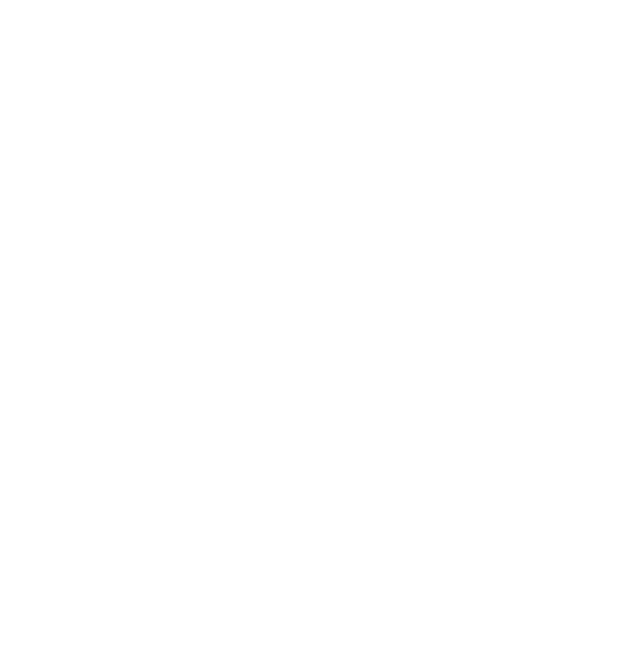
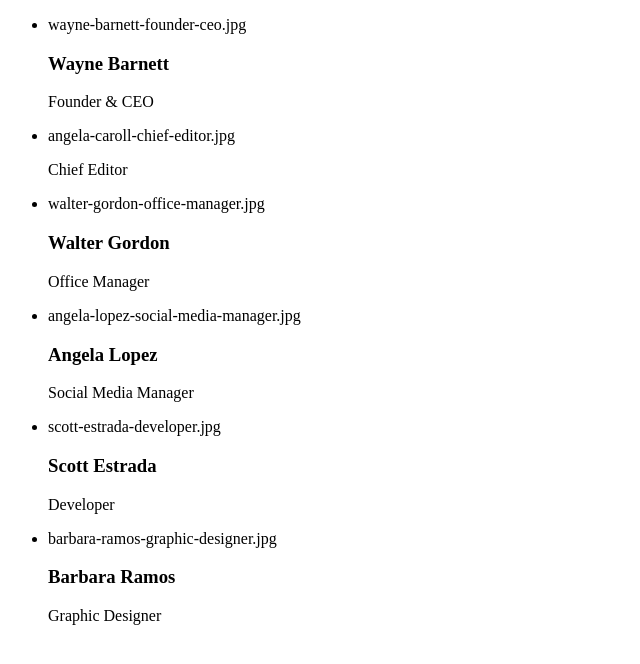
Before and after one commit to taniot/js-our-team, a plain HTML site: page index.html in a window 1280 px wide. Shown: the whole page, without its empty margins (0-640 px from the left). Drawn offline with Linux system fonts and the light colour scheme.

Commit message:
milestone 2

```diff
--- a/index.html
+++ b/index.html
@@ -8,6 +8,9 @@
     <link rel="stylesheet" href="css/style.css">
 </head>
 <body>
+    <ul id="team">
+
+    </ul>
     <script src="js/main.js"></script>
 </body>
 </html>
--- a/js/main.js
+++ b/js/main.js
@@ -48,7 +48,7 @@ const team = [
         foto: 'wayne-barnett-founder-ceo.jpg'
     },
     {
-        nome: 'Angela Caroll',
+
         ruolo: 'Chief Editor',
         foto: 'angela-caroll-chief-editor.jpg'
     },
@@ -81,12 +81,12 @@ MILESTONE 1:
 Stampare su console, per ogni membro del team, le informazioni di nome, ruolo e la stringa della foto
 */
 
-for(let i = 0; i < team.length; i++){
+for (let i = 0; i < team.length; i++) {
     const member = team[i];
 
-    console.log(`Member ${i+1}`);
-   // console.log(member);
-    for(let key in member){
+    console.log(`Member ${i + 1}`);
+    // console.log(member);
+    for (let key in member) {
 
         console.log(`${key}: ${member[key]}`);
 
@@ -95,11 +95,74 @@ for(let i = 0; i < team.length; i++){
 
     }
 
-    if(i !== team.length - 1) {
-    console.log('---');
+    if (i !== team.length - 1) {
+        console.log('---');
     }
 
+}
+
+/*
+MILESTONE 2: //template literal
+Stampare le stesse informazioni su DOM sottoforma di stringhe
+
+   <li class="member">
+            <div class="member-img">image</div>
+            <h3 class="member-name">name</h3>
+            <p class="member-role">role</p>
+    </li>
 
 
+*/
+
+// const ulContainer = document.getElementById('team');
+
+// for (let i = 0; i < team.length; i++) {
+//     const member = team[i];
+
+//     const liElement = `
+//     <li class="member">
+//         <div class="member-img">${member.foto}</div>';
+//         <h3 class="member-name">${member.nome}</h3>
+//         <p class="member-role">${member.ruolo}</p>
+//     </li>
+//     `
+
+//     ulContainer.innerHTML += liElement;
+
+
+// }
+
+/*
+MILESTONE 2: createElement
+Stampare le stesse informazioni su DOM sottoforma di stringhe
+*/
+
+const ulContainer = document.getElementById('team');
+
+for (let i = 0; i < team.length; i++) {
+    const member = team[i];
+
+    const liElement = document.createElement('li');
+    liElement.classList.add('member');
+
+    const imageContainer = document.createElement('div');
+    imageContainer.classList.add('member-img');
+    imageContainer.innerHTML = member.foto;
+    liElement.append(imageContainer);
+
+
+    if (member.nome) {
+        const nameContainer = document.createElement('h3');
+        nameContainer.classList.add('member-name');
+        nameContainer.innerHTML = member.nome;
+        liElement.append(nameContainer);
+    }
+
+    const roleContainer = document.createElement('p');
+    roleContainer.classList.add('member-role');
+    roleContainer.innerHTML = member.ruolo;
+    liElement.append(roleContainer);
+
+    ulContainer.append(liElement);
 
 }
```
